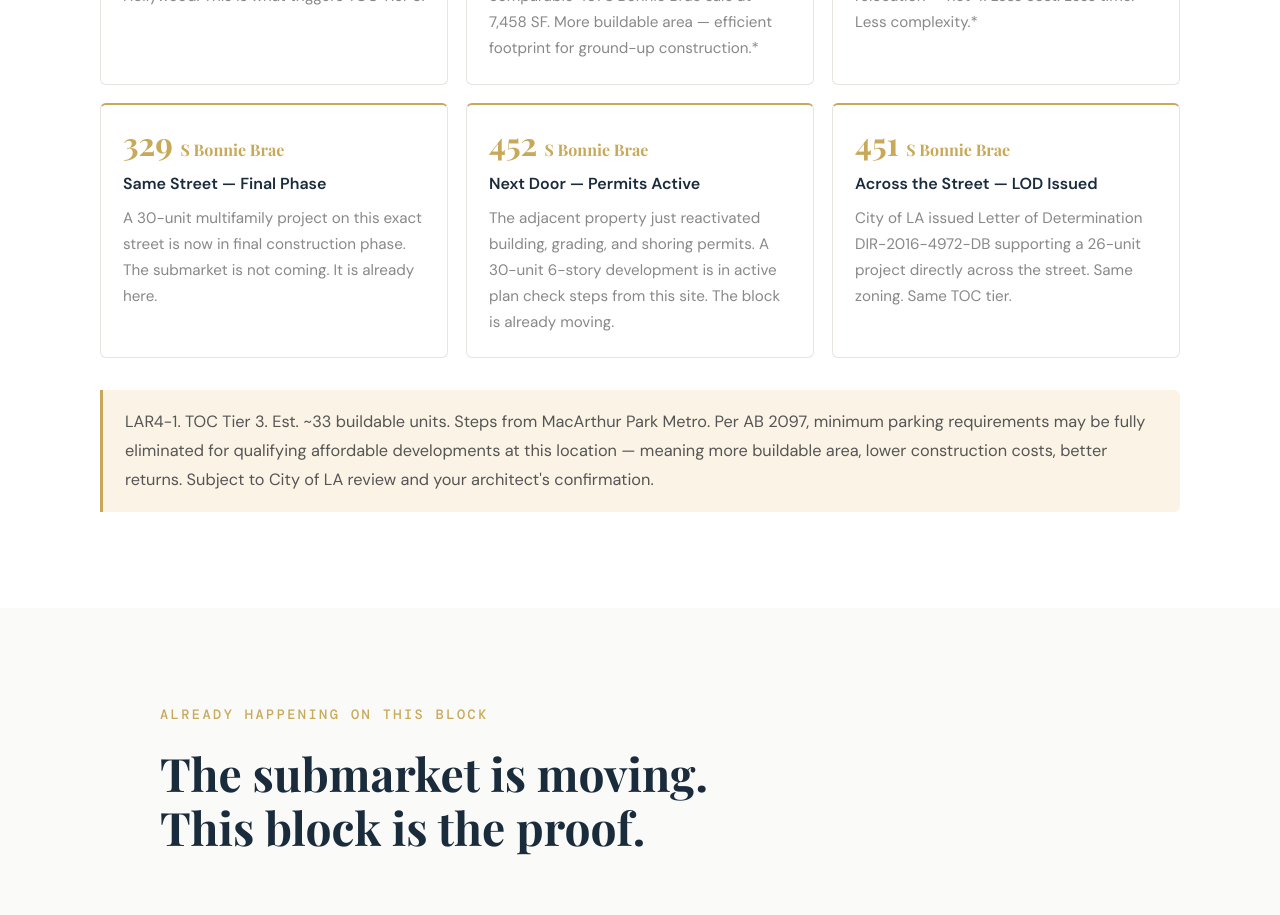
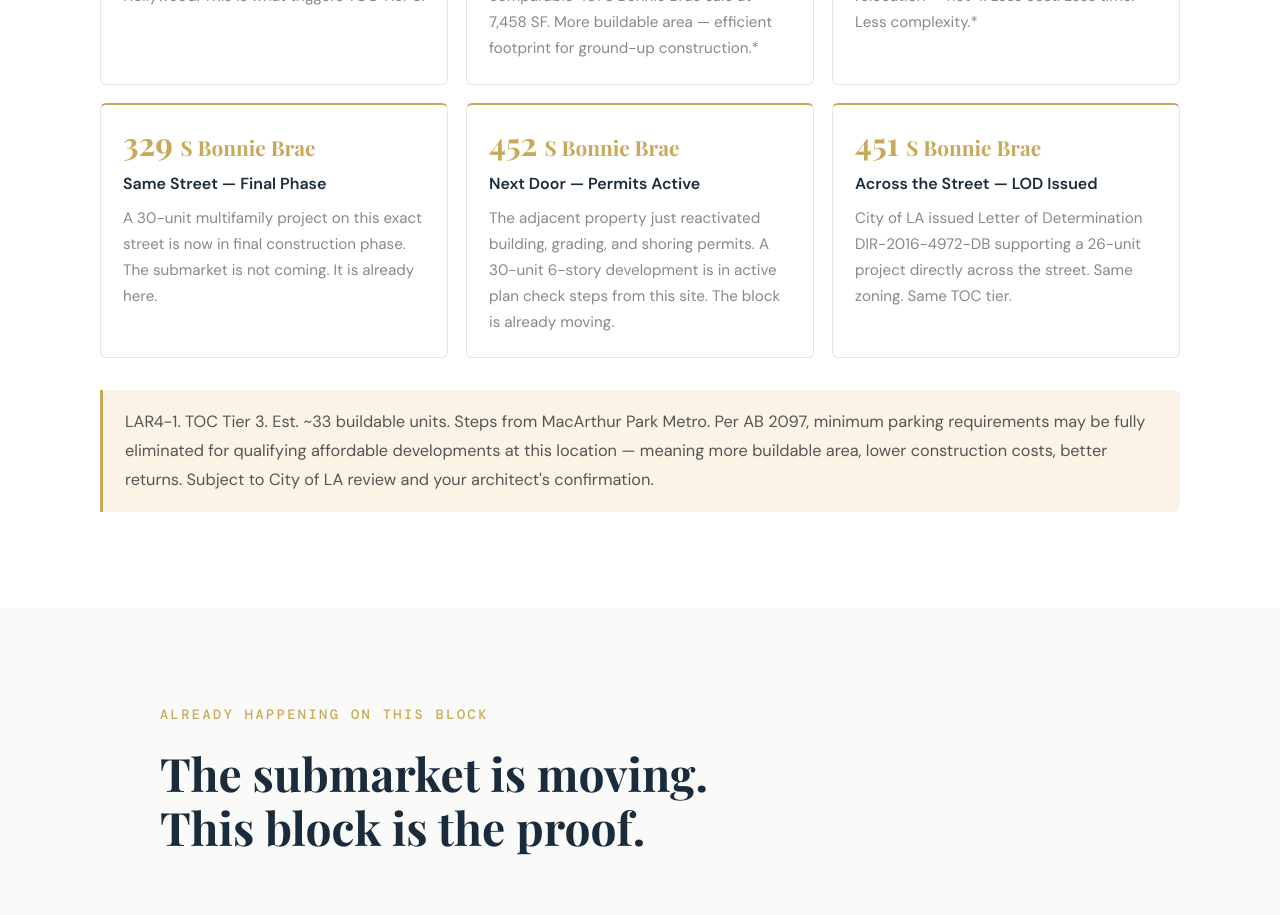
Before and after one commit to Ebenyi1976/446-bonnie-brea, a Next.js app: page / in a window 1280 px wide. Shown: the part 3180-4095 px from the top of the page. Built offline with nearby package versions, Linux system fonts and the light colour scheme.

Commit message:
Increase S Bonnie Brae font size in card stats

```diff
--- a/app/page.tsx
+++ b/app/page.tsx
@@ -106,9 +106,9 @@ export default function Home() {
               { stat: 'Metro', title: 'MacArthur Park — Steps Away', body: 'Red and Purple Lines. Walking distance. Direct access to Downtown LA, Koreatown, Hollywood. This is what triggers TOC Tier 3.' },
               { stat: '7,870', title: 'Square Foot Lot', body: 'Clean rectangular lot approximately 60 ft wide × 130 ft deep. Larger than the comparable 451 S Bonnie Brae sale at 7,458 SF. More buildable area — efficient footprint for ground-up construction.*' },
               { stat: 'Unit 4', title: 'Delivered Vacant at Close', body: 'Owner-occupied unit delivers vacant at close of escrow. Only 3 RSO units require relocation — not 4. Less cost. Less time. Less complexity.*' },
-              { stat: <>329 <span style={{fontSize:'0.5em', fontWeight:400}}>S Bonnie Brae</span></>, title: 'Same Street — Final Phase', body: 'A 30-unit multifamily project on this exact street is now in final construction phase. The submarket is not coming. It is already here.' },
-              { stat: <>452 <span style={{fontSize:'0.5em', fontWeight:400}}>S Bonnie Brae</span></>, title: 'Next Door — Permits Active', body: 'The adjacent property just reactivated building, grading, and shoring permits. A 30-unit 6-story development is in active plan check steps from this site. The block is already moving.' },
-              { stat: <>451 <span style={{fontSize:'0.5em', fontWeight:400}}>S Bonnie Brae</span></>, title: 'Across the Street — LOD Issued', body: 'City of LA issued Letter of Determination DIR-2016-4972-DB supporting a 26-unit project directly across the street. Same zoning. Same TOC tier.' },
+              { stat: <>329 <span style={{fontSize:'0.65em', fontWeight:400}}>S Bonnie Brae</span></>, title: 'Same Street — Final Phase', body: 'A 30-unit multifamily project on this exact street is now in final construction phase. The submarket is not coming. It is already here.' },
+              { stat: <>452 <span style={{fontSize:'0.65em', fontWeight:400}}>S Bonnie Brae</span></>, title: 'Next Door — Permits Active', body: 'The adjacent property just reactivated building, grading, and shoring permits. A 30-unit 6-story development is in active plan check steps from this site. The block is already moving.' },
+              { stat: <>451 <span style={{fontSize:'0.65em', fontWeight:400}}>S Bonnie Brae</span></>, title: 'Across the Street — LOD Issued', body: 'City of LA issued Letter of Determination DIR-2016-4972-DB supporting a 26-unit project directly across the street. Same zoning. Same TOC tier.' },
             ].map(({ stat, title, body }, i) => (
               <div className="card" key={i}>
                 <div className="cardStat">{stat}</div>
```
